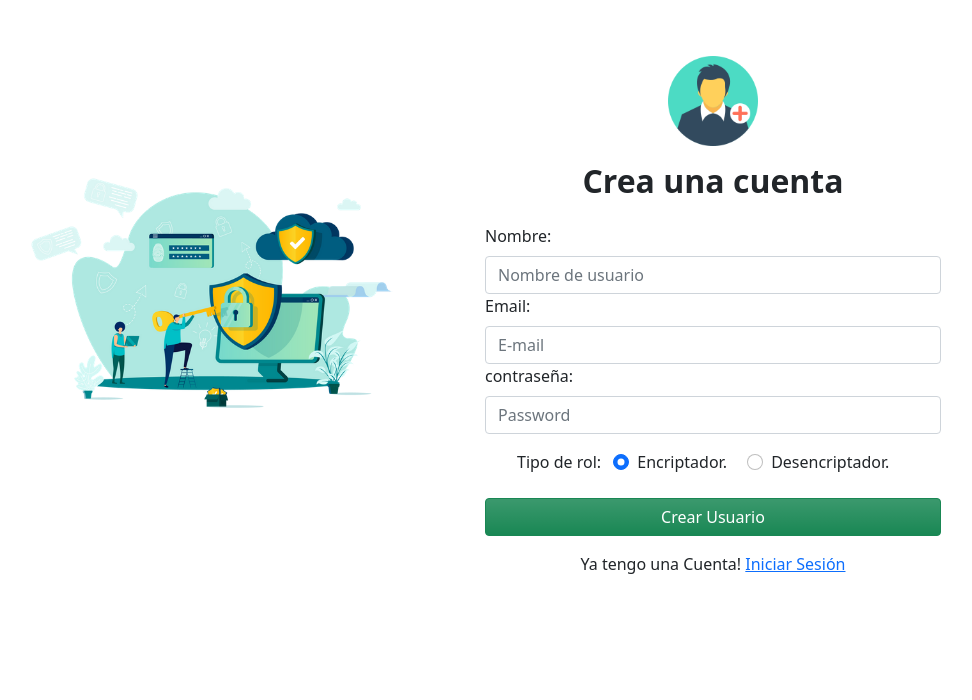
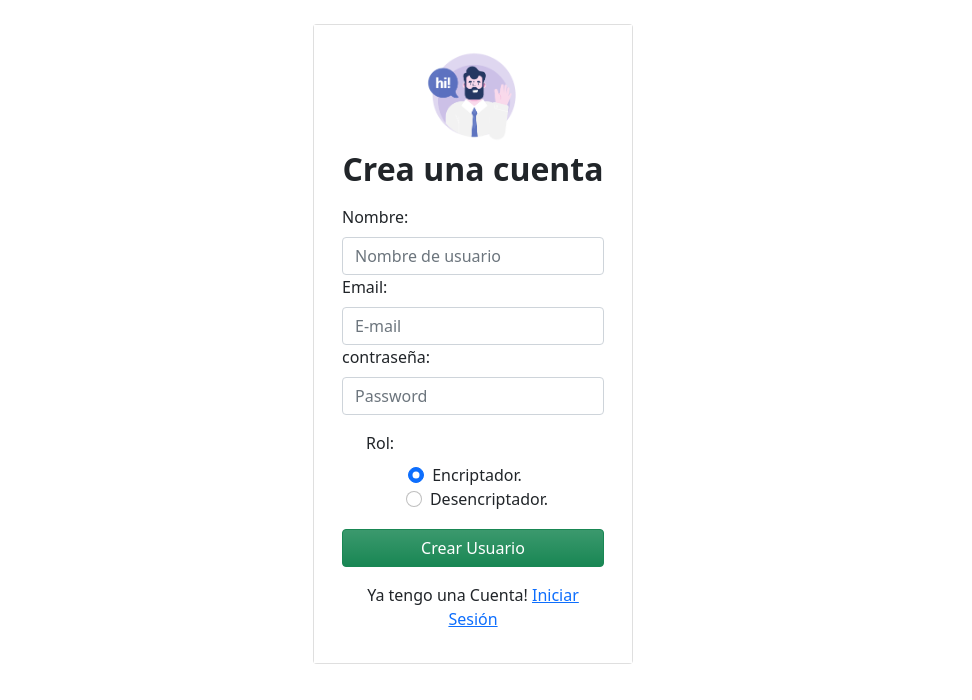
Before and after one commit to AlexEvLpzG/Project-Security-Front-End, a plain HTML site: page newUser.html in a window 1280 px wide. Shown: the whole page, without its empty margins (167-1139 px from the left). Drawn offline with nearby package versions, Linux system fonts and the light colour scheme; some packages are replaced by stand-ins of ours; a script that the page names is missing.

Commit message:
Editamos la pantalla de nuevo usuario

```diff
--- a/newUser.html
+++ b/newUser.html
@@ -10,18 +10,16 @@
     <link rel="stylesheet" href="Style/styles_login.css">
 </head>
 <body>
-    <div class="container w-75 mt-2">
+    <div class="container w-25 mt-4 card">
         <div class="row align-items-stretch">
-            <div class="col bg new d-none d-lg-block col-md-5 col-lg-5 col-xl-6">
-            </div>
             <div class="col bg-white">
-                <div class="text-center mt-5">
-                    <img src="img/webservices-http-api-playsms-para-agregar-una-cuenta-de-usuario.png" alt="avatar.jpg" width="90">
+                <div class="text-center mt-4">
+                    <img src="img/newU.png" alt="avatar.jpg" width="100">
                 </div>
-                <h2 class="fw-bold text-center py-3">Crea una cuenta</h2>
+                <h2 class="fw-bold text-center mt-2 mb-0">Crea una cuenta</h2>
 
                 <!-- Login -->
-                <form action="#">
+                <form action="#" class="card-body">
                     <div class="mb4">
                         <label for="nombre" class="form-label">Nombre:</label>
                         <input type="text" name="nombre" class="form-control name" placeholder="Nombre de usuario">
@@ -34,9 +32,9 @@
                         <label for="password" class="form-label">contraseña:</label>
                         <input type="password" name="password" class="form-control password" placeholder="Password">
                     </div>
-                    <div class="mt-2 mb4 form-check">
-                        <label class="m-lg-2">Tipo de rol: </label>
-                        <div class="form-check form-check-inline">
+                    <div class="mt-3 form-check text-center">
+                        <label class="d-block text-start mb-2">Rol: </label>
+                        <div class="form-check-inline">
                             <input class="form-check-input" type="radio" name="rol" id="inlineRadio1" value="encriptador" checked>
                             <label class="form-check-label" for="inlineRadio1">Encriptador.</label>
                           </div>
```
Also changed, not shown: img/newU.png (added).
